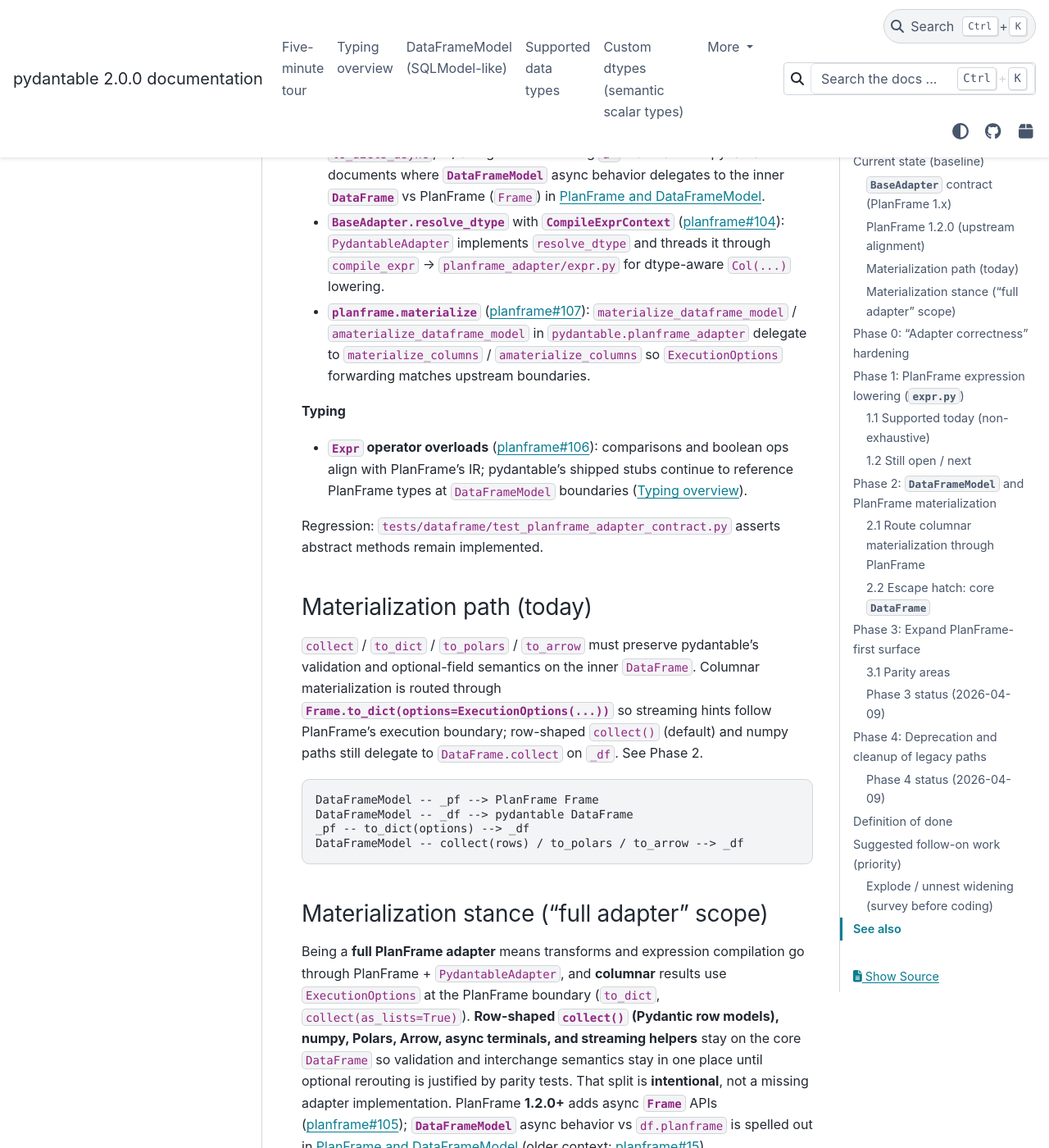
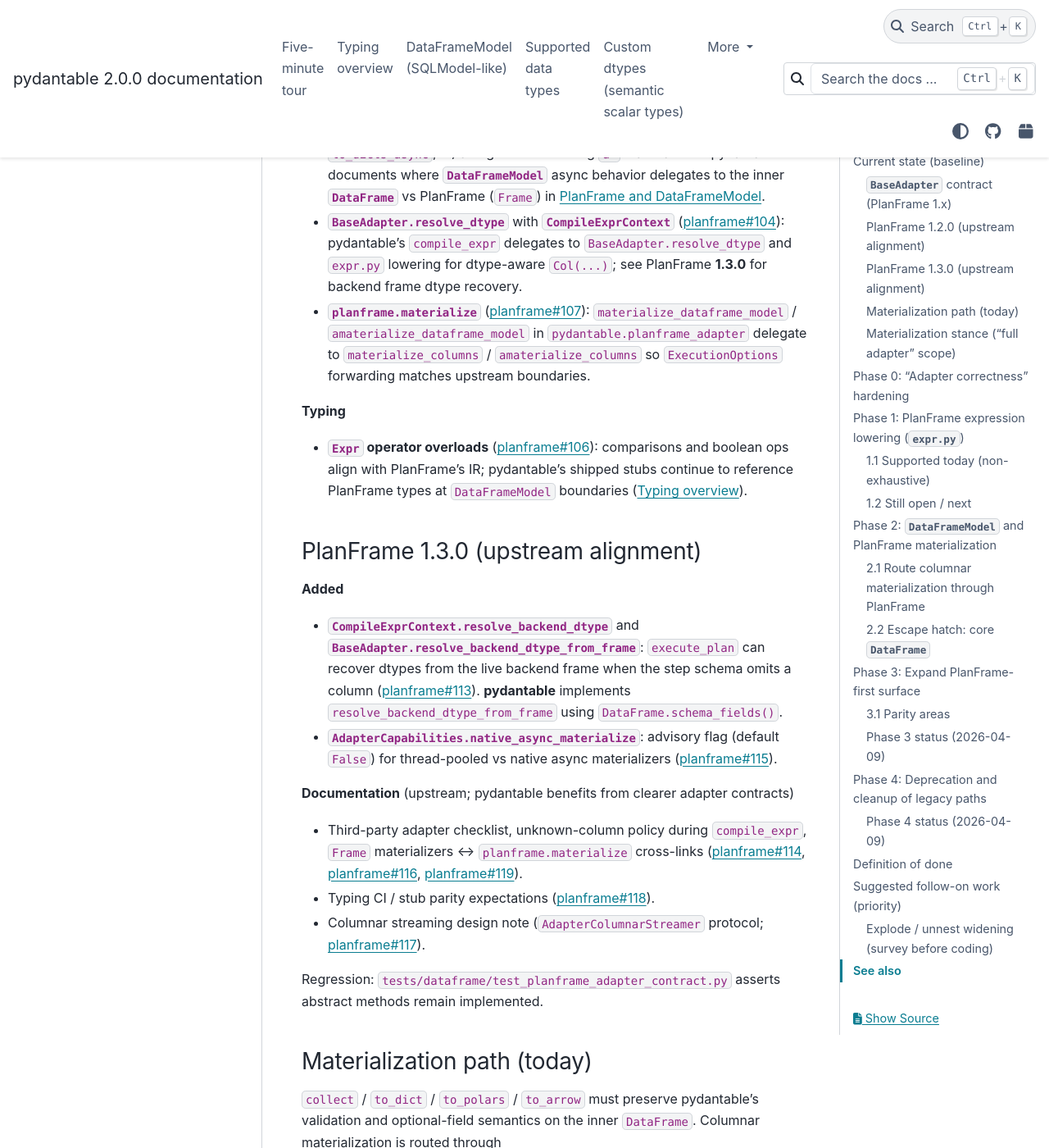
Before and after one commit to eddiethedean/pydantable, a Sphinx documentation site: the page built from docs/PLANFRAME_ADAPTER_ROADMAP.md, in a window 1280 px wide and 1400 px high, scrolled down 2465 px. Shown: the whole window at 82% size. Built offline with Sphinx 7.4.7 and the PyData theme 0.15.4, drawn with Linux system fonts in a browser that asks for light colours; the version number is read from the project's files by our own code.

Commit message:
feat(planframe): require 1.3.0 and implement resolve_backend_dtype_from_frame
Pin planframe>=1.3.0; delegate resolve_dtype to BaseAdapter and recover
column dtypes from live DataFrame.schema_fields() for compile_expr.
Update PlanFrame roadmaps and TYPING for 1.3.x.

```diff
--- a/docs/PLANFRAME_ADAPTER_ROADMAP.md
+++ b/docs/PLANFRAME_ADAPTER_ROADMAP.md
@@ -19,7 +19,7 @@
 
 ## Current state (baseline)
 
-- **Dependency:** pydantable pins **PlanFrame `>=1.2.0,<2`** (see `pyproject.toml`). PlanFrame 1.x renamed several **`Frame` methods** compared with older lines (`with_column` → `with_columns`, `concat_vertical` / `concat_horizontal` → `concat(how=…)`, `with_row_count` → `with_row_index`, table reshape `melt` → `unpivot` on `Frame`). **`DataFrameModel` keeps stable user names** (`with_row_count`, `melt`, …) and bridges to the current PlanFrame `Frame` API internally.
+- **Dependency:** pydantable pins **PlanFrame `>=1.3.0,<2`** (see `pyproject.toml`). PlanFrame 1.x renamed several **`Frame` methods** compared with older lines (`with_column` → `with_columns`, `concat_vertical` / `concat_horizontal` → `concat(how=…)`, `with_row_count` → `with_row_index`, table reshape `melt` → `unpivot` on `Frame`). **`DataFrameModel` keeps stable user names** (`with_row_count`, `melt`, …) and bridges to the current PlanFrame `Frame` API internally.
 - `DataFrameModel` holds a PlanFrame frame (`_pf`) and executes transforms via `pydantable.planframe_adapter.PydantableAdapter` and `planframe.execution.execute_plan` (`execute_frame` in pydantable).
 - After each PlanFrame-backed step, `_dfm_sync_pf` runs `execute_frame` so the inner pydantable `DataFrame` (`_df`) matches the compiled plan; `_pf` stores the extended lazy plan.
 - **Expression lowering** lives in `python/pydantable/planframe_adapter/expr.py`. End-to-end coverage for the adapter is in `tests/dataframe/test_planframe_adapter_*.py`.
@@ -43,12 +43,25 @@
 **Added**
 
 - **Async execution surface** ([planframe#105](https://github.com/eddiethedean/planframe/issues/105)): upstream provides `execute_plan_async` (thread-pooled sync plan) and Frame convenience aliases (`collect_async`, `collect_backend_async`, `to_dict_async`, `to_dicts_async`, …) alongside the existing `a*` materializers. pydantable still documents where **`DataFrameModel`** async behavior delegates to the inner **`DataFrame`** vs PlanFrame (`Frame`) in {doc}`PLANFRAME_FALLBACKS`.
-- **`BaseAdapter.resolve_dtype`** with **`CompileExprContext`** ([planframe#104](https://github.com/eddiethedean/planframe/issues/104)): `PydantableAdapter` implements `resolve_dtype` and threads it through `compile_expr` → `planframe_adapter/expr.py` for dtype-aware `Col(...)` lowering.
+- **`BaseAdapter.resolve_dtype`** with **`CompileExprContext`** ([planframe#104](https://github.com/eddiethedean/planframe/issues/104)): pydantable’s `compile_expr` delegates to `BaseAdapter.resolve_dtype` and `expr.py` lowering for dtype-aware `Col(...)`; see PlanFrame **1.3.0** for backend frame dtype recovery.
 - **`planframe.materialize`** ([planframe#107](https://github.com/eddiethedean/planframe/issues/107)): `materialize_dataframe_model` / `amaterialize_dataframe_model` in `pydantable.planframe_adapter` delegate to `materialize_columns` / `amaterialize_columns` so `ExecutionOptions` forwarding matches upstream boundaries.
 
 **Typing**
 
 - **`Expr` operator overloads** ([planframe#106](https://github.com/eddiethedean/planframe/issues/106)): comparisons and boolean ops align with PlanFrame’s IR; pydantable’s shipped stubs continue to reference PlanFrame types at `DataFrameModel` boundaries ({doc}`TYPING`).
+
+### PlanFrame 1.3.0 (upstream alignment)
+
+**Added**
+
+- **`CompileExprContext.resolve_backend_dtype`** and **`BaseAdapter.resolve_backend_dtype_from_frame`**: `execute_plan` can recover dtypes from the live backend frame when the step schema omits a column ([planframe#113](https://github.com/eddiethedean/planframe/issues/113)). **pydantable** implements `resolve_backend_dtype_from_frame` using `DataFrame.schema_fields()`.
+- **`AdapterCapabilities.native_async_materialize`**: advisory flag (default `False`) for thread-pooled vs native async materializers ([planframe#115](https://github.com/eddiethedean/planframe/issues/115)).
+
+**Documentation** (upstream; pydantable benefits from clearer adapter contracts)
+
+- Third-party adapter checklist, unknown-column policy during `compile_expr`, `Frame` materializers ↔ `planframe.materialize` cross-links ([planframe#114](https://github.com/eddiethedean/planframe/issues/114), [planframe#116](https://github.com/eddiethedean/planframe/issues/116), [planframe#119](https://github.com/eddiethedean/planframe/issues/119)).
+- Typing CI / stub parity expectations ([planframe#118](https://github.com/eddiethedean/planframe/issues/118)).
+- Columnar streaming design note (`AdapterColumnarStreamer` protocol; [planframe#117](https://github.com/eddiethedean/planframe/issues/117)).
 
 Regression: `tests/dataframe/test_planframe_adapter_contract.py` asserts abstract methods remain implemented.
 
--- a/pyproject.toml
+++ b/pyproject.toml
@@ -19,7 +19,7 @@
 ]
 dependencies = [
     # PlanFrame is the core plan layer for the DataFrameModel-first interface.
-    "planframe>=1.2.0,<2",
+    "planframe>=1.3.0,<2",
     "pydantic>=2.0,<3",
     "pydantable-protocol==2.0.0",
     "pydantable-native==2.0.0",
```
Also changed, not shown: docs/PLANFRAME_FALLBACKS.md (+1 -1 lines), docs/PLANFRAME_TYPING_ROADMAP.md (+1 -1 lines), docs/TYPING.md (+1 -1 lines), 2 other files.
